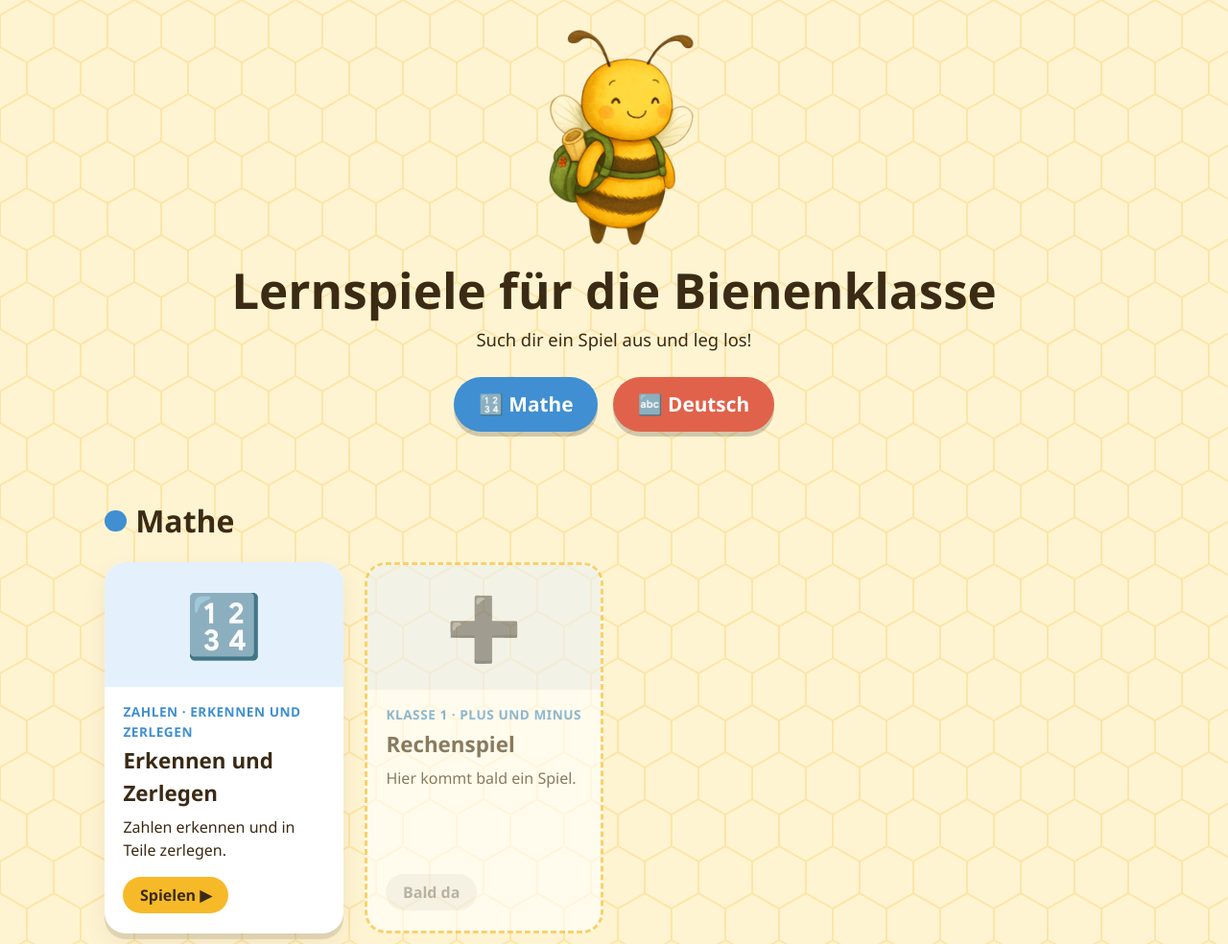
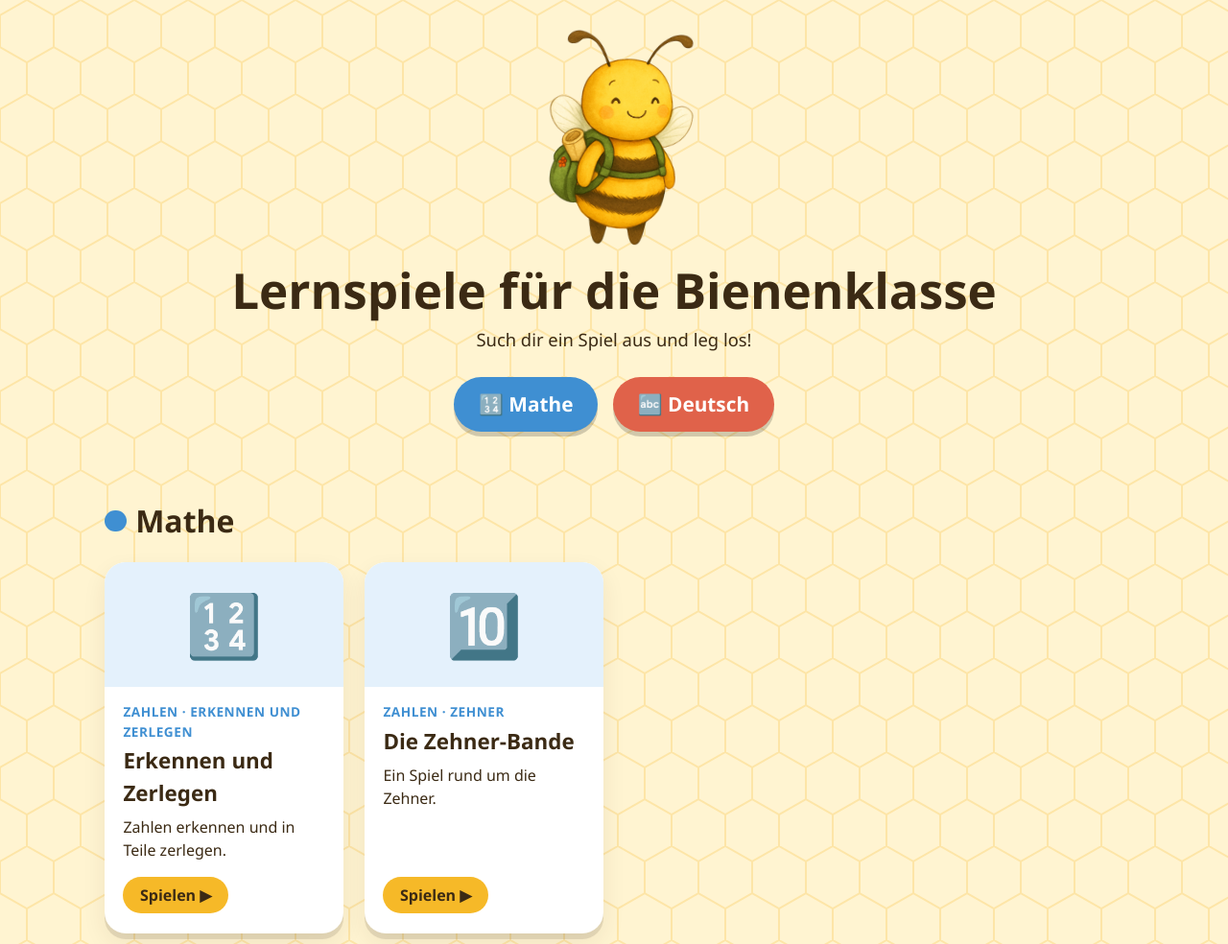
Before and after one commit to SchuleLG/schulelg.github.io, a plain HTML site: page index.html in a window 1280 px wide. Shown: the top 984 px of the page at 96% size. Drawn offline with Linux system fonts and the light colour scheme.

Commit message:
Mathe: Kachel mit Link zur Zehner-Bande
Co-Authored-By: Claude Opus 5.5 <noreply@anthropic.com>
Claude-Session: https://claude.ai/code/session_017ZdGSnpNmyBbep3Jk6irtG

```diff
--- a/index.html
+++ b/index.html
@@ -204,15 +204,16 @@
         </div>
       </a>
 
-      <div class="kachel bald">
-        <div class="bild">➕</div>
+      <!-- Externes Spiel (verlinkt, nicht kopiert) -->
+      <a class="kachel" href="https://mitlaeuferfotografie.github.io/zehner-bande/">
+        <div class="bild">🔟</div>
         <div class="text">
-          <span class="etikett">Klasse 1 · Plus und Minus</span>
-          <h3>Rechenspiel</h3>
-          <p>Hier kommt bald ein Spiel.</p>
-          <span class="los">Bald da</span>
+          <span class="etikett">Zahlen · Zehner</span>
+          <h3>Die Zehner-Bande</h3>
+          <p>Ein Spiel rund um die Zehner.</p>
+          <span class="los">Spielen ▶</span>
         </div>
-      </div>
+      </a>
 
     </div>
   </section>
```
